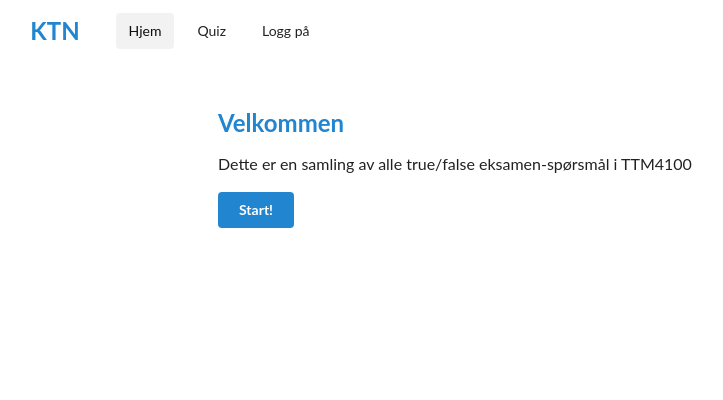
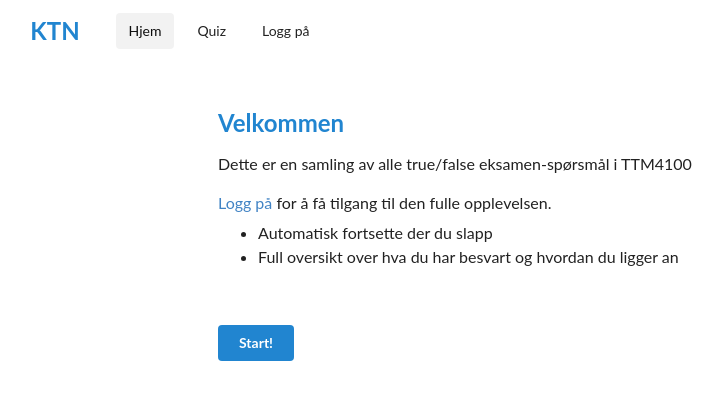
Before and after one commit to tenstad/ktn, a Django app: page / in a window 1280 px wide. Shown: the top 400 px of the page, without its empty margins (72-795 px from the left). Run offline with Django 3.2, Linux system fonts and the light colour scheme.

Commit message:
Update description

```diff
--- /dev/null
+++ b/ktn/static/ktn/css/index.css
@@ -0,0 +1,7 @@
+.start.button {
+    margin-top: 40px;
+}
+
+ul {
+    margin-top: -10px;
+}
--- a/ktn/templates/ktn/index.html
+++ b/ktn/templates/ktn/index.html
@@ -1,11 +1,20 @@
 {% extends 'ktn/base.html' %}
 {% load ktn_settings %}
 {% load staticfiles %}
+
+{% block head %}
+  <link rel="stylesheet" type="text/css" href="{% static "ktn/css/index.css" %}">
+{% endblock head %}
 
 {% block content %}
   <div class="ui container text">
     <h2 class="ui header item {{ "ACCENT_COLOR_NAME"|setting }}">Velkommen</h2>
     <p>Dette er en samling av alle true/false eksamen-spørsmål i TTM4100</p>
-    <a class="ui {{ 'ACCENT_COLOR_NAME'|setting }} button" href="/quiz/">Start!</a>
+    <p><a class="item login_tab" href="/account/login">Logg på</a> for å få tilgang til den fulle opplevelsen.</p>
+    <ul>
+      <li>Automatisk fortsette der du slapp</li>
+      <li>Full oversikt over hva du har besvart og hvordan du ligger an</li>
+    </ul>
+    <a class="ui {{ 'ACCENT_COLOR_NAME'|setting }} start button" href="/quiz/">Start!</a>
   </div>
 {% endblock content %}
```
